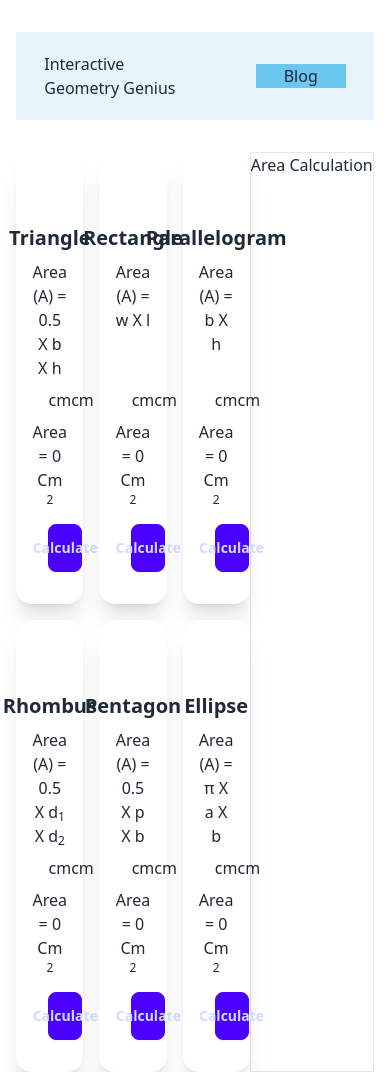
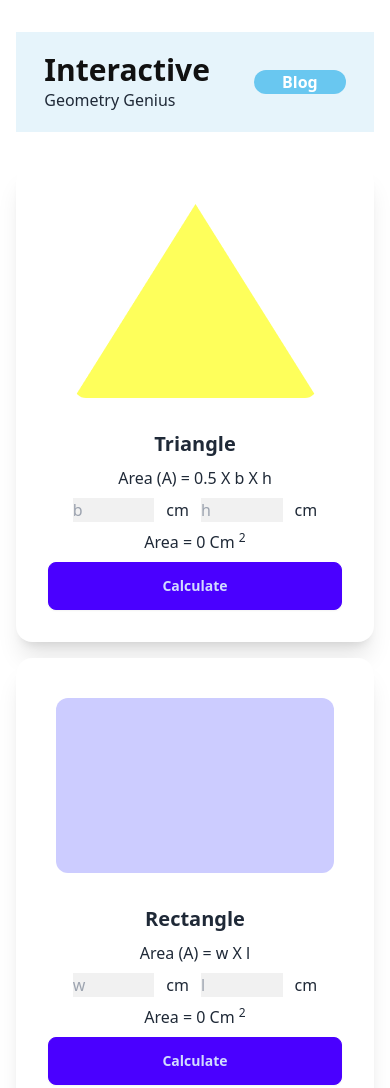
Before and after one commit to AyonHasan07/geometry-website, a plain HTML site: page index.html in a window 390 px wide. Shown: the top 1088 px of the page. Drawn offline with nearby package versions, Linux system fonts and the light colour scheme.

Commit message:
done for now

```diff
--- a/index.html
+++ b/index.html
@@ -13,19 +13,19 @@
         <!-- #1090D81A -->
         <nav class="flex justify-between items-center bg-[#1090D81A]">
             <div class="px-7 py-5">
-                <h2>Interactive</h2>
+                <h2 class="font-bold text-[#111111] text-3xl">Interactive</h2>
                 <h3>Geometry Genius</h3>
             </div>
             <div class="pr-7">
-                <button class="bg-[#69C7F0] px-7 ">Blog</button>
+                <button class="bg-[#69C7F0] px-7 text-white font-bold rounded-xl ">Blog</button>
             </div>
         </nav>
 
     </header>
 
     <main>
-        <div class=" flex justify-between ">
-            <div class="flex-1 grid grid-cols-3 gap-4">
+        <div class=" flex flex-col lg:flex-row justify-between ">
+            <div class="flex-1 grid grid-cols-1 md:grid-cols-2 lg:grid-cols-3 gap-4">
                 <!-- triangle -->
                 <div class="card w-70 bg-base-100 shadow-xl">
                     <figure class="px-10 pt-10">
```
